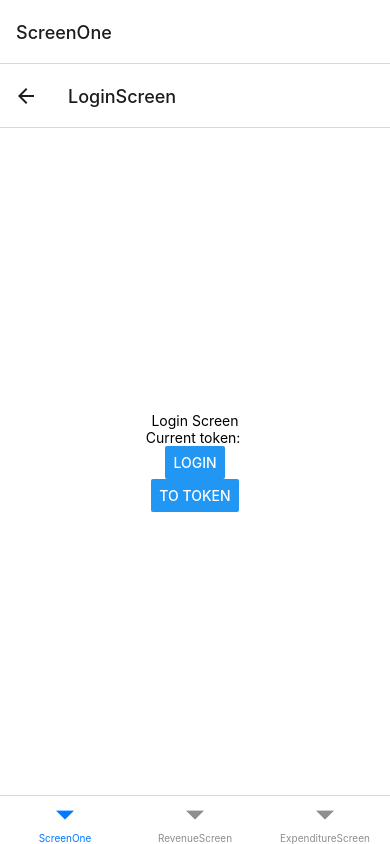
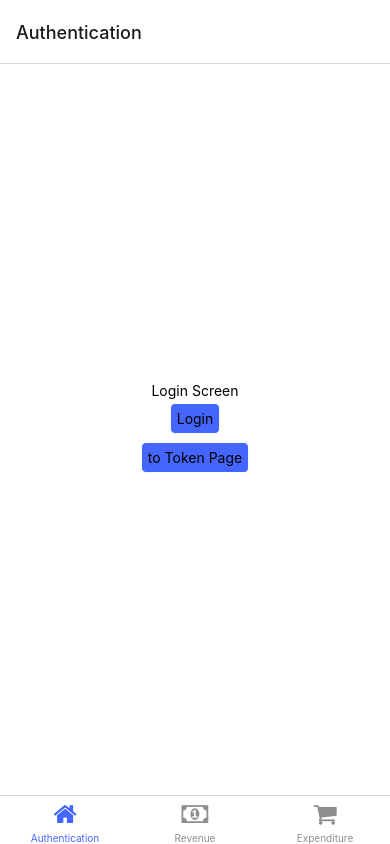
Before and after one commit to ngtrthinh169TPC/revexpend, a React Native app: screen /LoginScreen in a window 390 px wide. Built offline with nearby package versions, Linux system fonts and the light colour scheme.

Commit message:
change button to pressable

```diff
--- a/App.js
+++ b/App.js
@@ -10,14 +10,16 @@ import { Provider } from "react-redux";
 import { store, persistor } from "./redux/store";
 import { PersistGate } from "redux-persist/integration/react";
 
+import Icon from "react-native-vector-icons/FontAwesome";
+
 import RevenueScreen from "./src/RevenueScreen";
 import ExpenditureScreen from "./src/ExpenditureScreen";
 import LoginScreen from "./src/LoginScreen";
 import ShowTokenScreen from "./src/ShowToken";
 
-const ScreenOne = () => {
+const Authentication = () => {
 	return (
-		<Stack.Navigator>
+		<Stack.Navigator screenOptions={{ headerShown: false }}>
 			<Stack.Screen name='ShowToken' component={ShowTokenScreen} />
 			<Stack.Screen name='LoginScreen' component={LoginScreen} />
 		</Stack.Navigator>
@@ -33,12 +35,35 @@ export default function App() {
 		<Provider store={store}>
 			<PersistGate loading={null} persistor={persistor}>
 				<NavigationContainer>
-					<Tab.Navigator>
-						<Tab.Screen name='ScreenOne' component={ScreenOne} />
-						<Tab.Screen name='RevenueScreen' component={RevenueScreen} />
+					<Tab.Navigator screenOptions={{ tabBarActiveTintColor: "#46f" }}>
+						<Tab.Screen
+							name='Authentication'
+							component={Authentication}
+							options={{
+								tabBarIcon: ({ color, size }) => (
+									<Icon name='home' color={color} size={size} />
+								),
+							}}
+						/>
+						<Tab.Screen
+							name='RevenueScreen'
+							component={RevenueScreen}
+							options={{
+								tabBarLabel: "Revenue",
+								tabBarIcon: ({ color, size }) => (
+									<Icon name='money' color={color} size={size} />
+								),
+							}}
+						/>
 						<Tab.Screen
 							name='ExpenditureScreen'
 							component={ExpenditureScreen}
+							options={{
+								tabBarLabel: "Expenditure",
+								tabBarIcon: ({ color, size }) => (
+									<Icon name='shopping-cart' color={color} size={size} />
+								),
+							}}
 						/>
 					</Tab.Navigator>
 				</NavigationContainer>
--- a/package.json
+++ b/package.json
@@ -22,6 +22,7 @@
     "react-native": "0.64.3",
     "react-native-gesture-handler": "~2.1.0",
     "react-native-safe-area-context": "3.3.2",
+    "react-native-vector-icons": "^9.1.0",
     "react-native-web": "0.17.1",
     "react-redux": "^7.2.8",
     "redux": "^4.1.2",
--- a/redux/actions.js
+++ b/redux/actions.js
@@ -6,6 +6,7 @@ export const LOG_IN = "LOG_IN";
 export const DROP_TOKEN = "DROP_TOKEN";
 export const ADD_EXPENDITURE = "ADD_EXPENDITURE";
 export const REMOVE_EXPENDITURE = "REMOVE_EXPENDITURE";
+export const RESET_EXPENDITURES = "RESET_EXPENDITURES";
 
 export const login = (username, password) => async (dispatch) => {
 	try {
@@ -38,3 +39,9 @@ export const removeExpenditure = (expenditureId) => (dispatch) => {
 		payload: expenditureId,
 	});
 };
+
+export const resetExpenditures = () => (dispatch) => {
+	dispatch({
+		type: RESET_EXPENDITURES,
+	});
+};
--- a/redux/reducers.js
+++ b/redux/reducers.js
@@ -7,18 +7,8 @@ import {
 	DROP_TOKEN,
 	ADD_EXPENDITURE,
 	REMOVE_EXPENDITURE,
+	RESET_EXPENDITURES,
 } from "./actions";
-
-const expenditureReducer = (state = [], action) => {
-	switch (action.type) {
-		case ADD_EXPENDITURE:
-			return [...state, action.payload];
-		case REMOVE_EXPENDITURE:
-			return state.filter((item) => item.id !== action.payload);
-		default:
-			return state;
-	}
-};
 
 const tokenReducer = (state = {}, action) => {
 	switch (action.type) {
@@ -32,9 +22,30 @@ const tokenReducer = (state = {}, action) => {
 	}
 };
 
+const expenditureReducer = (state = [], action) => {
+	switch (action.type) {
+		case ADD_EXPENDITURE:
+			return [...state, action.payload];
+		case REMOVE_EXPENDITURE:
+			return state.filter((item) => item.id !== action.payload);
+		case RESET_EXPENDITURES:
+			return [];
+		default:
+			return state;
+	}
+};
+
+const idGenerateReducer = (state = 0, action) => {
+	switch (action.type) {
+		default:
+			return state;
+	}
+};
+
 const reducer = combineReducers({
 	token: tokenReducer,
 	expenditures: expenditureReducer,
+	idgen: idGenerateReducer,
 });
 
 export default reducer;
--- a/src/ExpenditureScreen.js
+++ b/src/ExpenditureScreen.js
@@ -1,10 +1,14 @@
 /** @format */
 
 import React from "react";
-import { Text, View, StyleSheet, Button, ScrollView } from "react-native";
+import { Text, View, StyleSheet, ScrollView, Pressable } from "react-native";
 import { connect } from "react-redux";
 
-import { addExpenditure, removeExpenditure } from "../redux/actions";
+import {
+	addExpenditure,
+	removeExpenditure,
+	resetExpenditures,
+} from "../redux/actions";
 
 const styles = StyleSheet.create({
 	container: {
@@ -14,13 +18,38 @@ const styles = StyleSheet.create({
 		justifyContent: "center",
 	},
 	item: {
-		backgroundColor: "#00f",
+		backgroundColor: "#fdfdff",
 		padding: 10,
 		margin: 10,
 		width: 200,
+		borderColor: "#46f",
+		borderWidth: 2,
+		borderRadius: 10,
 	},
-	text: {
+	itemText: {
+		color: "#000",
+	},
+	itemRemove: {
+		backgroundColor: "#f77",
+		alignItems: "center",
+		justifyContent: "center",
+		height: 24,
+		width: 72,
+		borderRadius: 5,
+	},
+	itemRemoveText: {
 		color: "#fff",
+	},
+	pressable: {
+		padding: 6,
+		margin: 4,
+		borderWidth: 1,
+		borderColor: "#eff",
+		borderRadius: 5,
+		backgroundColor: "#46f",
+	},
+	pressableText: {
+		color: "#eff",
 	},
 });
 
@@ -33,30 +62,40 @@ class ExpenditureScreen extends React.Component {
 		this.props.removeExpenditure(expenditureId);
 	};
 
+	_resetExpenditures = () => {
+		this.props.resetExpenditures();
+	};
+
 	render() {
 		return (
 			<View style={styles.container}>
-				<Text>Expenditure Screen</Text>
-				<Button
-					title='Add Expenditure'
+				<Pressable
+					style={styles.pressable}
 					onPress={() =>
 						this._addExpenditure({
 							id: this.props.expenditures.length + 1,
 							title: "new exp",
 							spent: 200,
 						})
-					}
-				/>
+					}>
+					<Text style={styles.pressableText}>Add Expenditure</Text>
+				</Pressable>
+				<Pressable
+					style={styles.pressable}
+					onPress={() => this._resetExpenditures()}>
+					<Text style={styles.pressableText}>Reset Expenditures</Text>
+				</Pressable>
 				<ScrollView>
 					{this.props.expenditures.map((item) => (
 						<View style={styles.item} key={item.id}>
-							<Text style={styles.text}>{item.id}</Text>
-							<Text style={styles.text}>{item.title}</Text>
-							<Text style={styles.text}>{item.spent}</Text>
-							<Button
-								title='remove'
-								onPress={() => this._removeExpenditure(item.id)}
-							/>
+							<Text style={styles.itemText}>{item.id}</Text>
+							<Text style={styles.itemText}>Title: {item.title}</Text>
+							<Text style={styles.itemText}>Spent: {item.spent}</Text>
+							<Pressable
+								style={styles.itemRemove}
+								onPress={() => this._removeExpenditure(item.id)}>
+								<Text style={styles.itemRemoveText}>remove</Text>
+							</Pressable>
 						</View>
 					))}
 				</ScrollView>
@@ -67,8 +106,11 @@ class ExpenditureScreen extends React.Component {
 
 const mapStateToProps = (state) => ({
 	expenditures: state.expenditures,
+	token: state.token,
 });
 
-export default connect(mapStateToProps, { addExpenditure, removeExpenditure })(
-	ExpenditureScreen
-);
+export default connect(mapStateToProps, {
+	addExpenditure,
+	removeExpenditure,
+	resetExpenditures,
+})(ExpenditureScreen);
--- a/src/LoginScreen.js
+++ b/src/LoginScreen.js
@@ -1,8 +1,7 @@
 /** @format */
 
 import React from "react";
-import { Text, View, Button, StyleSheet } from "react-native";
-import { useDispatch } from "react-redux";
+import { Text, View, StyleSheet, Pressable } from "react-native";
 import { connect } from "react-redux";
 
 import { login } from "../redux/actions";
@@ -14,26 +13,18 @@ const styles = StyleSheet.create({
 		alignItems: "center",
 		justifyContent: "center",
 	},
+	pressable: {
+		padding: 6,
+		margin: 4,
+		borderWidth: 1,
+		borderColor: "#eff",
+		borderRadius: 5,
+		backgroundColor: "#46f",
+	},
+	pressableText: {
+		color: "#eff",
+	},
 });
-
-// const LoginScreen = ({ navigation }) => {
-// 	const dispatch = useDispatch();
-
-// 	return (
-// 		<View style={styles.container}>
-// 			<Text>Login Screen</Text>
-// 			{/* <Text>Current token: {token}</Text> */}
-// 			<Button
-// 				title='Login'
-// 				onPress={() => dispatch(login("username", "password"))}
-// 			/>
-// 			<Button
-// 				title='to Token'
-// 				onPress={() => navigation.navigate("ShowToken")}
-// 			/>
-// 		</View>
-// 	);
-// };
 
 class LoginScreen extends React.Component {
 	_login = (username, password) => {
@@ -43,15 +34,20 @@ class LoginScreen extends React.Component {
 		return (
 			<View style={styles.container}>
 				<Text>Login Screen</Text>
-				<Text>Current token: {this.props.token.token}</Text>
-				<Button
-					title='Login'
-					onPress={() => this._login("username", "password")}
-				/>
-				<Button
-					title='to Token'
-					onPress={() => this.props.navigation.navigate("ShowToken")}
-				/>
+				{this.props.token.token ? (
+					<Text>Current token: {this.props.token.token}</Text>
+				) : (
+					<Pressable
+						style={styles.pressable}
+						onPress={() => this._login("username", "password")}>
+						<Text>Login</Text>
+					</Pressable>
+				)}
+				<Pressable
+					style={styles.pressable}
+					onPress={() => this.props.navigation.navigate("ShowToken")}>
+					<Text>to Token Page</Text>
+				</Pressable>
 			</View>
 		);
 	}
@@ -61,5 +57,4 @@ const mapStateToProps = (state) => ({
 	token: state.token,
 });
 
-// export default LoginScreen;
 export default connect(mapStateToProps, { login })(LoginScreen);
--- a/src/ShowToken.js
+++ b/src/ShowToken.js
@@ -1,7 +1,7 @@
 /** @format */
 
 import React from "react";
-import { View, Text, Button, StyleSheet } from "react-native";
+import { View, Text, Button, StyleSheet, Pressable } from "react-native";
 import { connect } from "react-redux";
 
 import { dropToken } from "../redux/actions";
@@ -13,6 +13,17 @@ const styles = StyleSheet.create({
 		alignItems: "center",
 		justifyContent: "center",
 	},
+	pressable: {
+		padding: 6,
+		margin: 4,
+		borderWidth: 1,
+		borderColor: "#eff",
+		borderRadius: 5,
+		backgroundColor: "#46f",
+	},
+	pressableText: {
+		color: "#eff",
+	},
 });
 
 class ShowTokenScreen extends React.Component {
@@ -23,12 +34,21 @@ class ShowTokenScreen extends React.Component {
 	render() {
 		return (
 			<View style={styles.container}>
-				<Text>token: {this.props.token.token}</Text>
-				<Button title='drop token' onPress={this._logOut} />
-				<Button
-					title='Go to Login Screen'
-					onPress={() => this.props.navigation.navigate("LoginScreen")}
-				/>
+				{this.props.token.token ? (
+					<>
+						<Text>token: {this.props.token.token}</Text>
+						<Pressable style={styles.pressable} onPress={this._logOut}>
+							<Text style={styles.pressableText}>drop Token</Text>
+						</Pressable>
+					</>
+				) : (
+					<Text>Token not found D:</Text>
+				)}
+				<Pressable
+					style={styles.pressable}
+					onPress={() => this.props.navigation.navigate("LoginScreen")}>
+					<Text style={styles.pressableText}>go to Login Screen</Text>
+				</Pressable>
 			</View>
 		);
 	}
```
Also changed, not shown: 2 other files (tests, documents, lock files or other folders).
